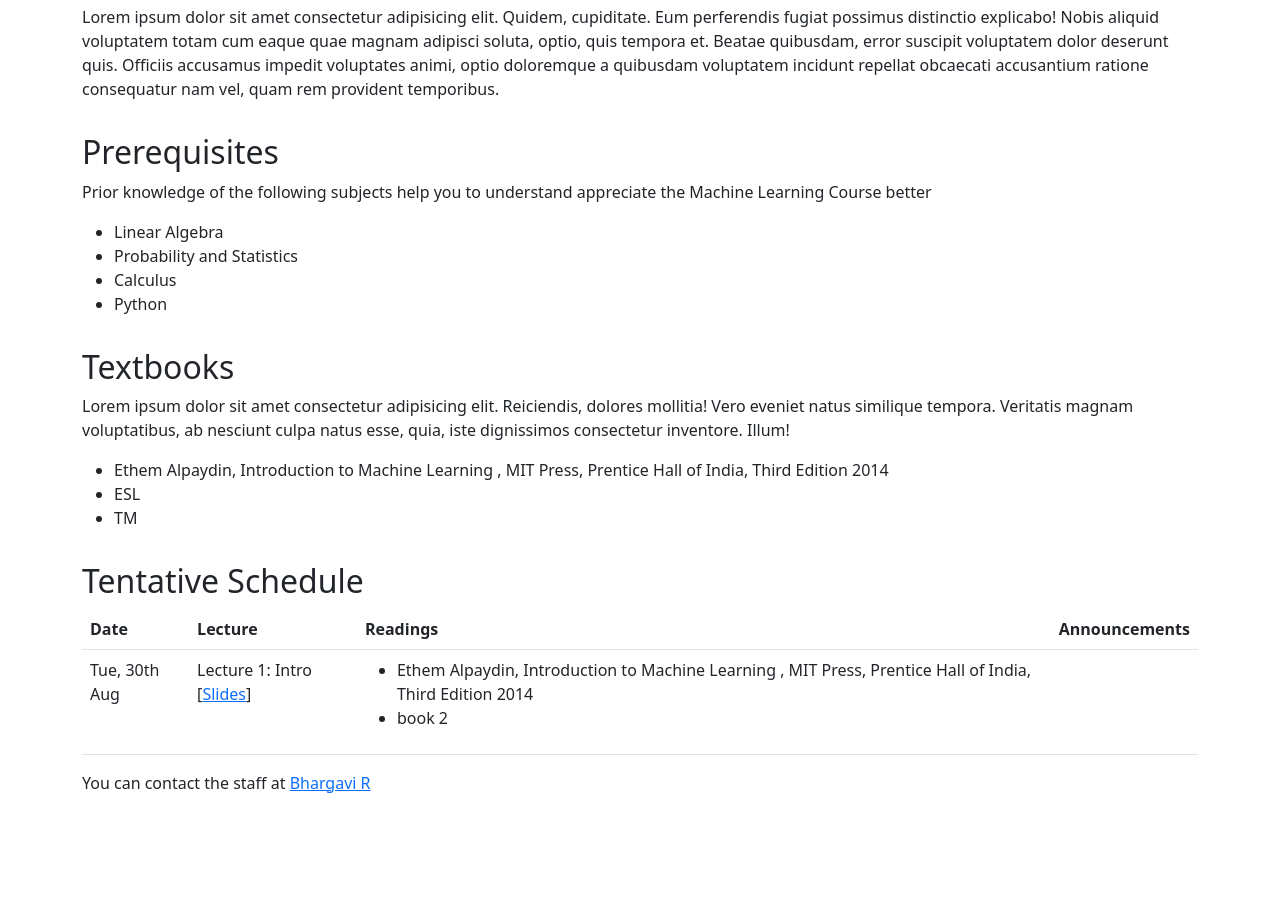
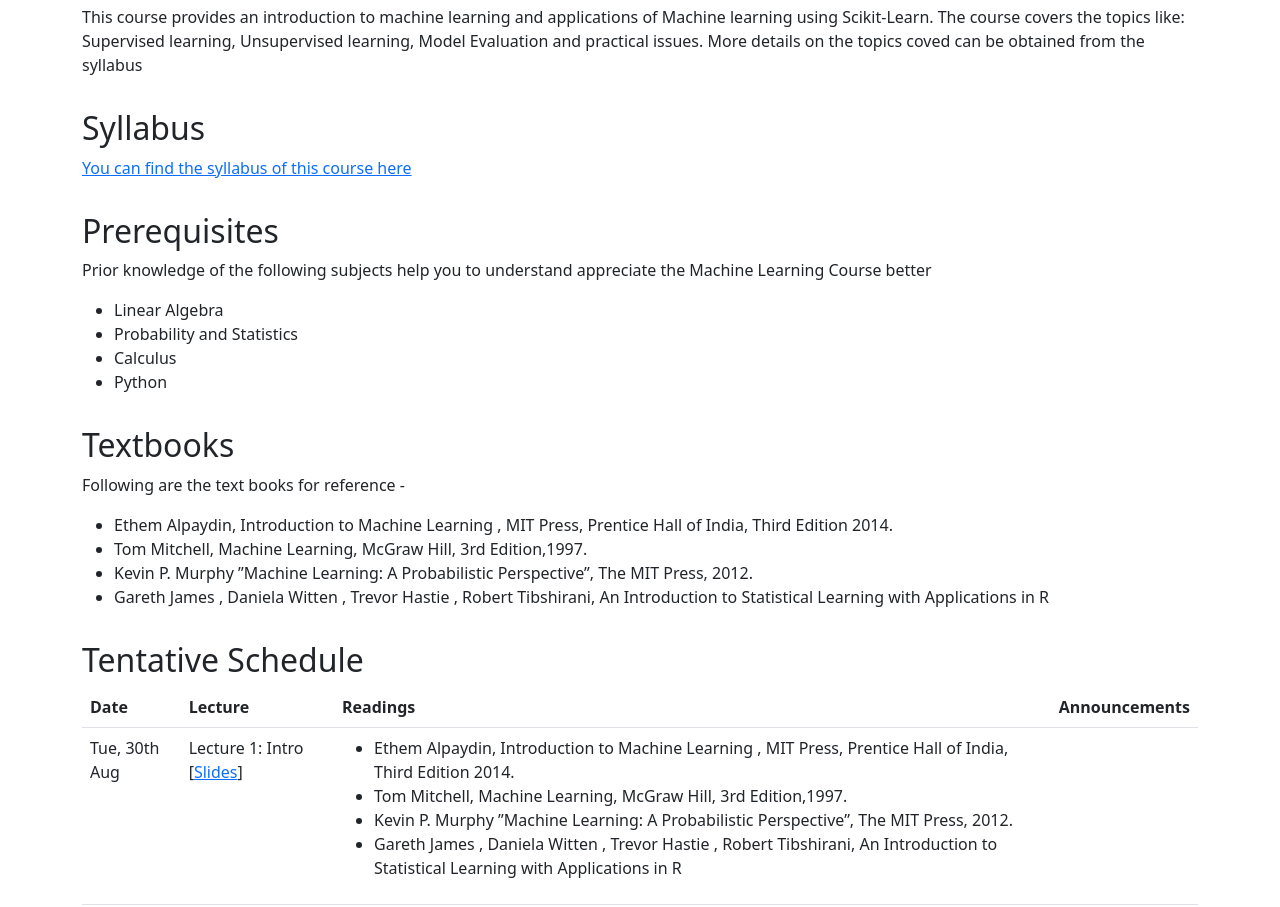
Before and after one commit to bhargaviren/bhargaviren.github.io, a plain HTML site: page index.html in a window 1280 px wide. Shown: the part 381-1288 px from the top of the page. Before the commit the page ends 1192 px from the top, so only its background shows below. Drawn offline with nearby package versions, Linux system fonts and the light colour scheme.

Commit message:
Added syllabus

```diff
--- a/index.html
+++ b/index.html
@@ -46,17 +46,17 @@
         <section>
             <h2>Course Overview</h2>
             <p>
-                Lorem ipsum dolor sit amet consectetur adipisicing elit. Quidem, cupiditate. Eum perferendis fugiat
-                possimus
-                distinctio explicabo! Nobis aliquid voluptatem totam cum eaque quae magnam adipisci soluta, optio, quis
-                tempora et.
-                Beatae quibusdam, error suscipit voluptatem dolor deserunt quis. Officiis accusamus impedit voluptates
-                animi, optio doloremque a quibusdam voluptatem incidunt repellat obcaecati accusantium ratione
-                consequatur
-                nam vel, quam rem provident temporibus.
+                This course provides an introduction to machine learning and applications of Machine learning using Scikit-Learn.
+                The course covers the topics like: Supervised learning, Unsupervised learning, Model Evaluation and practical issues.
+                More details on the topics coved can be obtained from the  syllabus </p>
             </p>
         </section>
-
+        <section>
+            <h2>Syllabus</h2>
+            <p>
+                <a  href="ML syllabus.pdf">You can find the syllabus of this course here</a>
+                 </p>
+        </section>
         <section>
             <h2>Prerequisites</h2>
             <p>
@@ -72,13 +72,13 @@
 
         <section>
             <h2>Textbooks</h2>
-            <p>Lorem ipsum dolor sit amet consectetur adipisicing elit. Reiciendis, dolores mollitia! Vero eveniet natus
-                similique tempora. Veritatis magnam voluptatibus, ab nesciunt culpa natus esse, quia, iste dignissimos
-                consectetur inventore. Illum!</p>
+            <p>Following are the text books for reference - </p>
             <ul>
-                <li>Ethem Alpaydin, Introduction to Machine Learning , MIT Press, Prentice Hall of India, Third Edition 2014</li>
-                <li>ESL</li>
-                <li>TM</li>
+                <li>Ethem Alpaydin, Introduction to Machine Learning , MIT Press, Prentice Hall of India, Third Edition 2014.</li>
+                <li>Tom Mitchell, Machine Learning, McGraw Hill, 3rd Edition,1997.</li>
+                <li>Kevin P. Murphy ”Machine Learning: A Probabilistic Perspective”, The MIT Press, 2012.</li>
+                <li>Gareth James , Daniela Witten , Trevor Hastie , Robert Tibshirani, An Introduction to Statistical Learning with Applications in R </li>
+
             </ul>
         </section>
 
@@ -97,8 +97,10 @@
                         <td>Lecture 1: Intro [<a href="">Slides</a>]</td>
                         <td>
                             <ul>
-                                <li>Ethem Alpaydin, Introduction to Machine Learning , MIT Press, Prentice Hall of India, Third Edition 2014</li>
-                                <li>book 2</li>
+                                <li>Ethem Alpaydin, Introduction to Machine Learning , MIT Press, Prentice Hall of India, Third Edition 2014.</li>
+                                <li>Tom Mitchell, Machine Learning, McGraw Hill, 3rd Edition,1997.</li>
+                                <li>Kevin P. Murphy ”Machine Learning: A Probabilistic Perspective”, The MIT Press, 2012.</li>
+                                <li>Gareth James , Daniela Witten , Trevor Hastie , Robert Tibshirani, An Introduction to Statistical Learning with Applications in R </li>
                             </ul>
                         </td>
                         <td></td>
```
Also changed, not shown: 1 other file.
